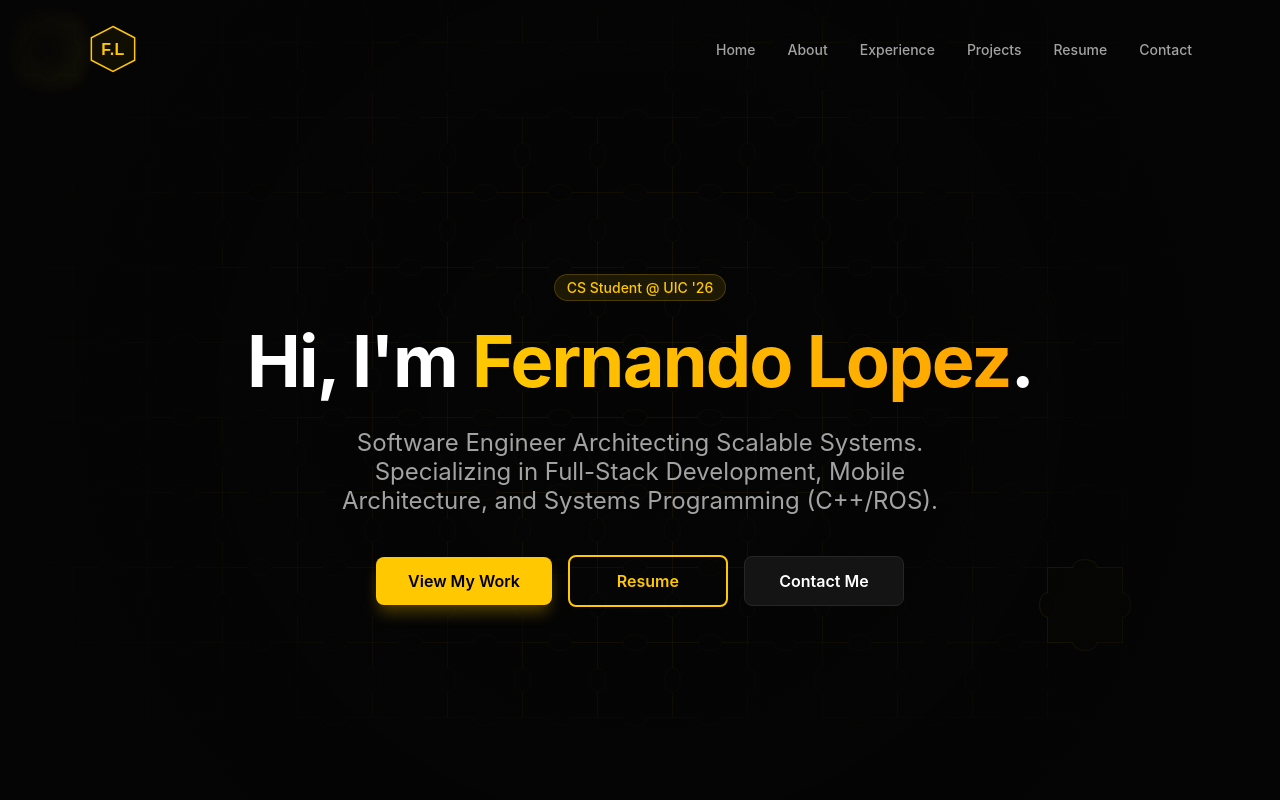
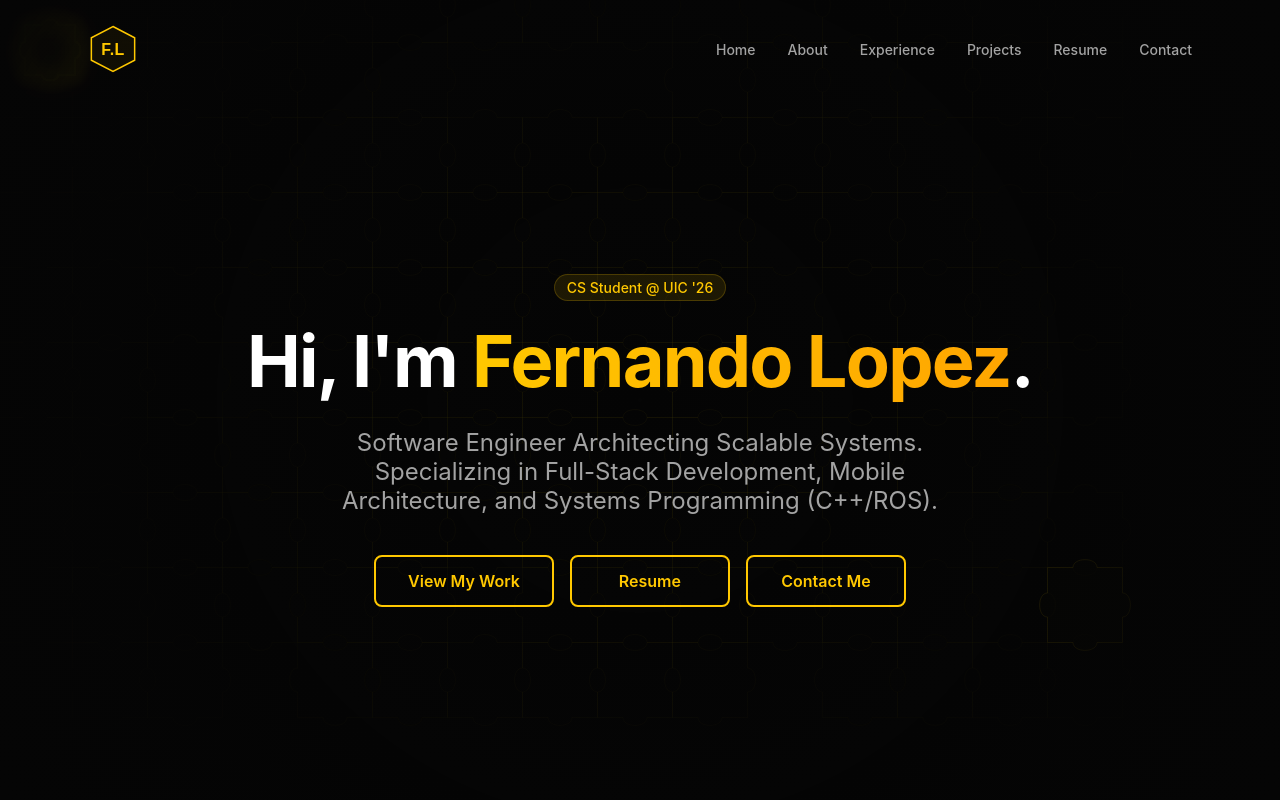
Before and after one commit to FernandoLpz0911/Personal-Webpage, a React (Vite) app in the folder PersonalWebpage/: page / in a window 1280 px wide. Shown: the top 800 px of the page. Built offline with nearby package versions, Linux system fonts and the light colour scheme.

Commit message:
Changed the buttoms, looks a lil better. Might change

```diff
--- a/PersonalWebpage/src/components/Hero.jsx
+++ b/PersonalWebpage/src/components/Hero.jsx
@@ -19,7 +19,7 @@ const Hero = () => {
         </p>
 
         <div className="hero-actions">
-          <a href="#projects" className="btn btn-primary">
+          <a href="#projects" className="btn btn-outline">
             View My Work
           </a>
           <a
@@ -30,7 +30,7 @@ const Hero = () => {
           >
             Resume
           </a>
-          <a href="#contact" className="btn btn-secondary">
+          <a href="#contact" className="btn btn-outline">
             Contact Me
           </a>
         </div>
--- a/PersonalWebpage/src/styles/Hero.css
+++ b/PersonalWebpage/src/styles/Hero.css
@@ -76,29 +76,6 @@
   min-width: 160px; /* Consistent width */
 }
 
-.btn-primary {
-  background-color: var(--color-brand-primary);
-  color: #000; /* Black text on gold button */
-  box-shadow: 0 10px 15px -3px var(--color-brand-glow);
-}
-
-.btn-primary:hover {
-  background-color: var(--color-brand-hover);
-  transform: scale(1.05);
-}
-
-.btn-secondary {
-  background-color: var(--color-surface-light);
-  color: #fff;
-  border: 1px solid var(--color-border);
-}
-
-.btn-secondary:hover {
-  background-color: var(--color-border);
-  transform: scale(1.05);
-  border-color: var(--color-text-muted);
-}
-
 .btn-outline {
   background-color: transparent;
   color: var(--color-brand-primary);
```
